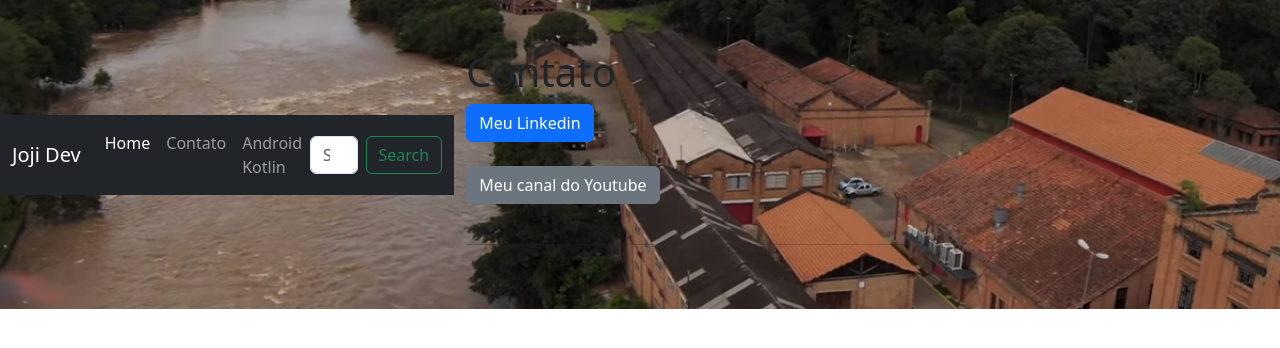
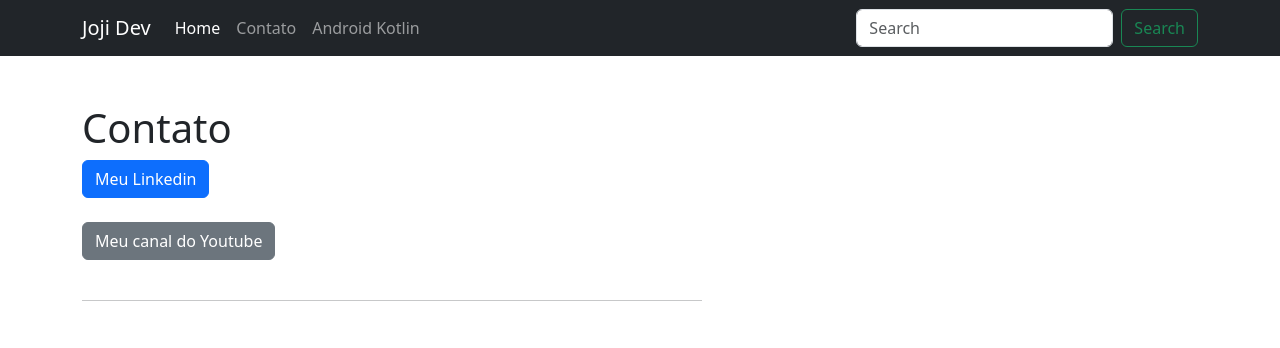
Before and after one commit to jojishimada/jojishimada.onrender.com, a Flask app: page /contato in a window 1280 px wide. Shown: the top 348 px of the page. Run offline with Flask 2, Linux system fonts and the light colour scheme.

```diff
--- a/templates/contato.html
+++ b/templates/contato.html
@@ -13,7 +13,7 @@
 
   </head>
   <body>
-    <div class="bg-image d-flex justify-content-center align-items-center" class="container" style="background-image: url('/static/ponte_nova_rio_piracicaba.png'); background-repeat: no-repeat; background-size: cover; background-position: center center;">
+
     <nav class="navbar navbar-expand-lg navbar-dark bg-dark">
       <div class="container">
         <a class="navbar-brand" href="#">Joji Dev</a>
@@ -55,6 +55,6 @@
 
     <script src="https://cdn.jsdelivr.net/npm/bootstrap@5.3.0/dist/js/bootstrap.bundle.min.js" integrity="sha384-geWF76RCwLtnZ8qwWowPQNguL3RmwHVBC9FhGdlKrxdiJJigb/j/68SIy3Te4Bkz" crossorigin="anonymous"></script>
     <script src="main.js"></script>
-  </div>
+
   </body>
 </html>
```
